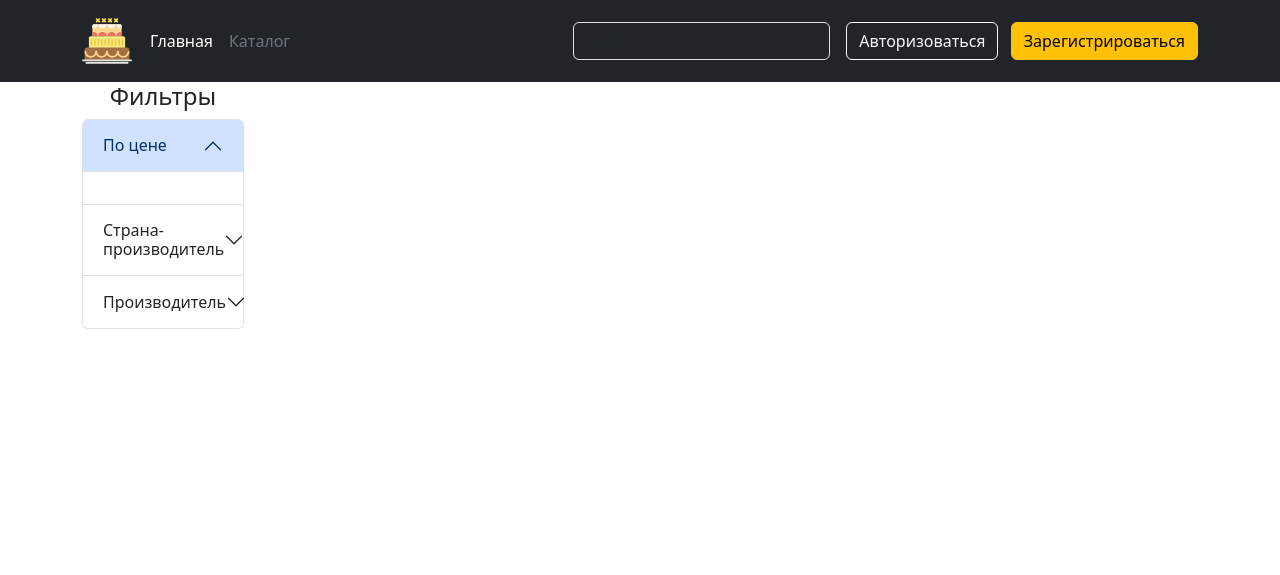
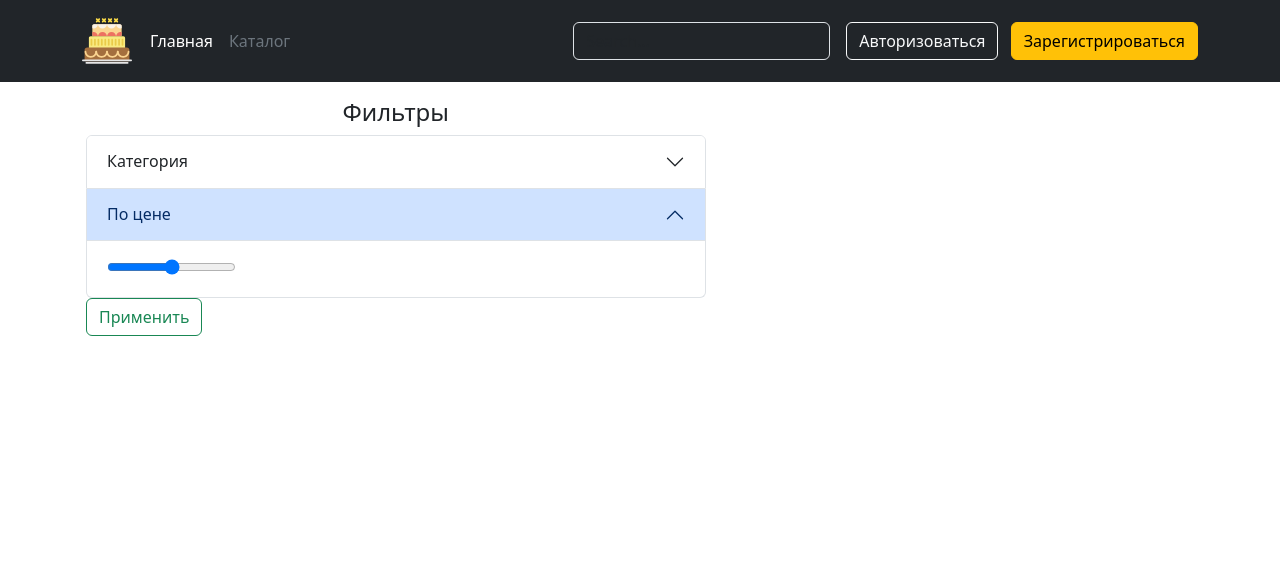
Before and after one commit to kaktycEvdo/conditionary, a PHP site: page /index/catalogue in a window 1280 px wide. Shown: the top 575 px of the page. Run offline with PHP 8.4, Linux system fonts and the light colour scheme; data that the repository does not hold is empty; some libraries are stand-ins or nearby versions.

Commit message:
modals and filter styling

```diff
--- a/index.php
+++ b/index.php
@@ -100,23 +100,36 @@ class ServerModal{
         if($location){
             Page::redirect($location);
         }
+        else{
+            $modal->printMessage();
+        }
     }
     public function printMessage(){
         switch($this->type){
             case false:
-                echo "<div class='modal fade success' id='exampleModal' tabindex='-1' aria-labelledby='exampleModalLabel' aria-hidden='false'>
-                        <div class='modal-dialog'>
-                            <div class='modal-content'>
-                                $this->message
+                echo "<div class='modal fade show d-flex justify-content-center mt-5' id='exampleModal' tabindex='-1' aria-labelledby='exampleModalLabel' aria-hidden='false'>
+                        <div class='modal-dialog w-25 h-25 mt-5'>
+                            <div class='modal-content border-warning h-100 w-100 d-grid justify-content-center'>
+                                <div class='modal-interface'>
+                                    <button class='btn bg-danger border-danger' onclick='hideModal()'>X</button>
+                                </div>
+                                <div class='modal-message row text-warning'>
+                                    $this->message
+                                </div>
                             </div>
                         </div>
                     </div>";
                 break;
             case true:
-                echo "<div class='modal fade error' id='exampleModal' tabindex='-1' aria-labelledby='exampleModalLabel' aria-hidden='false'>
-                        <div class='modal-dialog'>
-                            <div class='modal-content'>
-                                $this->message
+                echo "<div class='modal fade show d-flex justify-content-center mt-5' id='exampleModal' tabindex='-1' aria-labelledby='exampleModalLabel' aria-hidden='false'>
+                        <div class='modal-dialog w-25 h-25 mt-5'>
+                            <div class='modal-content border-danger h-100 w-100 d-grid justify-content-center'>
+                                <div class='modal-interface'>
+                                    <button class='btn bg-danger border-danger' onclick='hideModal()'>X</button>
+                                </div>
+                                <div class='modal-message row text-danger'>
+                                    $this->message
+                                </div>
                             </div>
                         </div>
                     </div>";
@@ -169,6 +182,7 @@ if($current_page == null){
 if(isset($_SESSION['serverModal'])){
     $modal = unserialize(Session::get('serverModal'));
     $modal->printMessage();
+    unset($_SESSION['serverModal']);
 }
 
 if($url != '/manage.php'){
--- a/static/scripts.js
+++ b/static/scripts.js
@@ -211,3 +211,20 @@ function logout(){
         }
     });
 }
+
+if(document.querySelectorAll('.modal')){
+    let modals = document.querySelectorAll('.modal');
+
+    function hideModal(){
+        modals.forEach(modal => {
+            modal.classList.remove('show');
+            modal.classList.add('d-none');
+        });
+    }
+    function showModal(){
+        modals.forEach(modal => {
+            modal.classList.remove('show');
+            modal.classList.add('d-none');
+        });
+    }
+}
--- a/views/catalogue.php
+++ b/views/catalogue.php
@@ -3,55 +3,52 @@
 ?>
 
 <div class="container d-grid vw-100">
-    <div class="row w-100">
-        <div class="filters col col-2">
-            <div class="accordion" id="accordionPanelsStayOpenExample">
+    <div class="row w-100 d-grid" style="grid-auto-flow: column;">
+        <div class="filters p-3 border-black">
+            <div class="accordion">
                 <h4 class="text-center">Фильтры</h4>
                 <div class="accordion-item">
                     <h2 class="accordion-header">
-                        <button class="accordion-button" type="button" data-bs-toggle="collapse"
+                        <button class="accordion-button collapsed" type="button" data-bs-toggle="collapse"
                             data-bs-target="#panelsStayOpen-collapseOne" aria-expanded="true"
                             aria-controls="panelsStayOpen-collapseOne">
-                            По цене
+                            Категория
                         </button>
                     </h2>
-                    <div id="panelsStayOpen-collapseOne" class="accordion-collapse collapse show">
+                    <div id="panelsStayOpen-collapseOne" class="accordion-collapse collapse">
                         <div class="accordion-body">
-
+                            <div>
+                                <input type="radio" name="category" id="ingredient" value="1">
+                                <label for="ingredient">Ингредиент</label>
+                            </div>
+                            <div>
+                                <input type="radio" name="category" id="tool" value="2">
+                                <label for="tool">Инструмент</label>
+                            </div>
                         </div>
                     </div>
                 </div>
                 <div class="accordion-item">
                     <h2 class="accordion-header">
-                        <button class="accordion-button collapsed" type="button" data-bs-toggle="collapse"
+                        <button class="accordion-button" type="button" data-bs-toggle="collapse"
                             data-bs-target="#panelsStayOpen-collapseTwo" aria-expanded="false"
                             aria-controls="panelsStayOpen-collapseTwo">
-                            Страна-производитель
+                            По цене
                         </button>
                     </h2>
-                    <div id="panelsStayOpen-collapseTwo" class="accordion-collapse collapse">
+                    <div id="panelsStayOpen-collapseTwo" class="accordion-collapse collapse show">
                         <div class="accordion-body">
 
-                        </div>
-                    </div>
-                </div>
-                <div class="accordion-item">
-                    <h2 class="accordion-header">
-                        <button class="accordion-button collapsed" type="button" data-bs-toggle="collapse"
-                            data-bs-target="#panelsStayOpen-collapseThree" aria-expanded="false"
-                            aria-controls="panelsStayOpen-collapseThree">
-                            Производитель
-                        </button>
-                    </h2>
-                    <div id="panelsStayOpen-collapseThree" class="accordion-collapse collapse">
-                        <div class="accordion-body">
-
+                            <input type="range" name="price" id="price">
                         </div>
                     </div>
                 </div>
             </div>
+            <div>
+                <button class="btn btn-outline-success">Применить</button>
+            </div>
         </div>
-        <div class="catalogue col col-auto d-grid h-fit p-2" style="height: fit-content">
+        <div class="catalogue d-grid h-fit p-2" style="height: fit-content">
             <div class="row gap-3">
                 <?php
                 foreach($this->ingredients as $ingredient){
```
